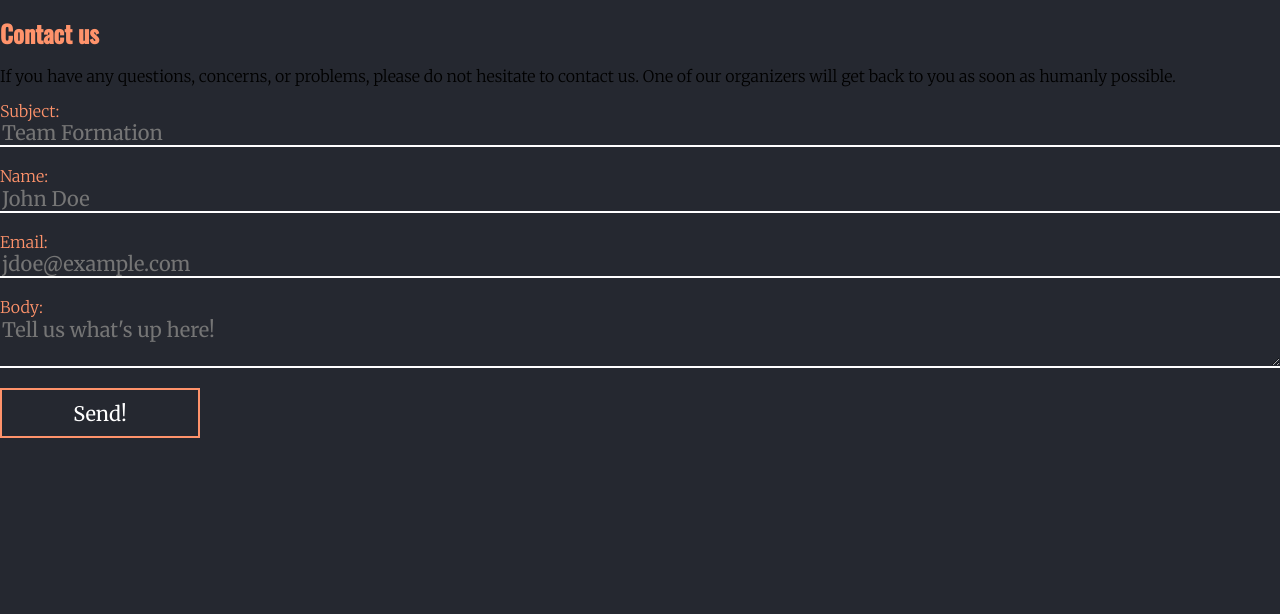
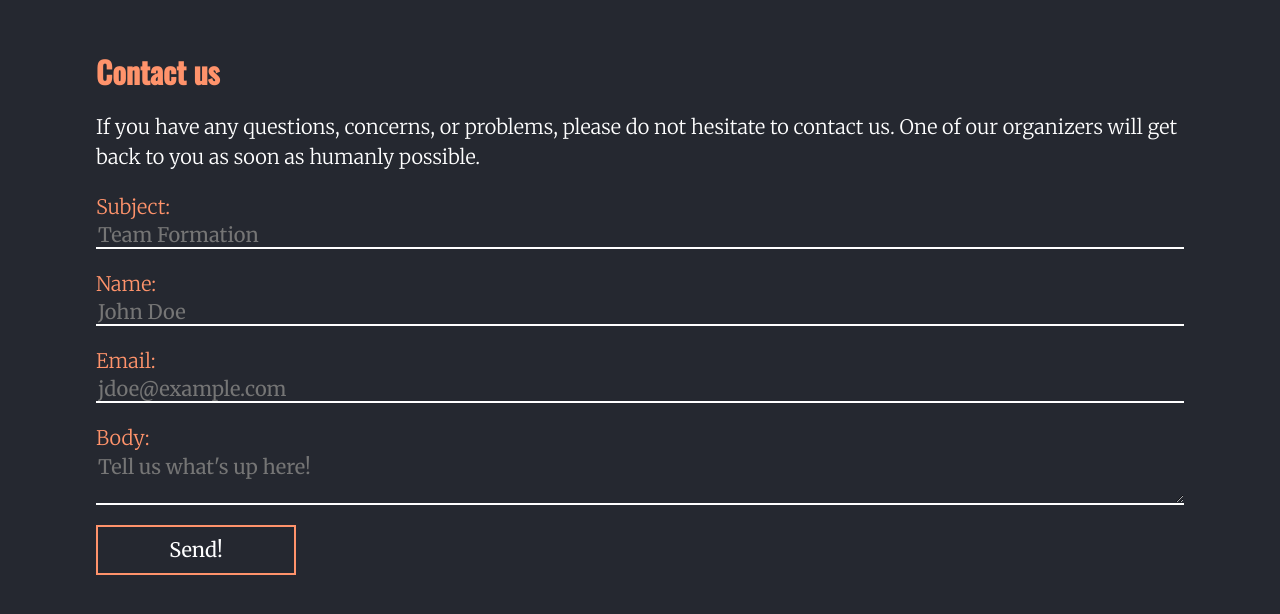
Before and after one commit to hacksu/2018-kenthackenough-ui-main, a Vue app: page /contact in a window 1280 px wide. Shown: the top 614 px of the page. Built offline with nearby package versions, Linux system fonts and the light colour scheme.

Commit message:
I didn't actually mean to delete that haha

```diff
--- a/src/components/Contact.vue
+++ b/src/components/Contact.vue
@@ -30,6 +30,15 @@
 </template>
 
 <style scoped>
+
+  #contact {
+    background-color: var(--bg-color);
+    padding: 2rem 6rem;
+    font-size: 20px;
+    line-height: 30px;
+    height: 100vh;
+    color: white;
+  }
 
   #contactTitle {
     color: var(--orange);
```
